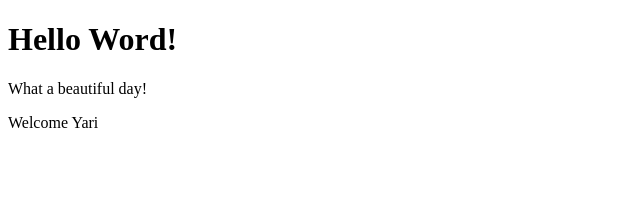
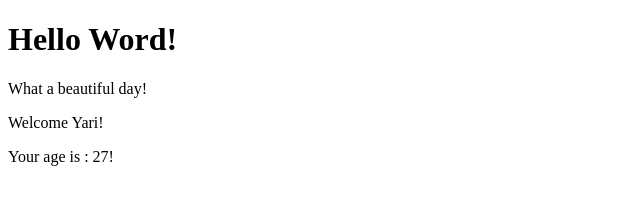
Before and after one commit to Yaricherchi7/React.js, a React (Create React App) app: page / in a window 1280 px wide. Shown: the top 216 px of the page, without its empty margins (0-640 px from the left). Built offline with nearby package versions, Linux system fonts and the light colour scheme.

Commit message:
es-12 svolto

```diff
--- a/src/App.js
+++ b/src/App.js
@@ -7,7 +7,7 @@
     render(){
         return <div>
             <HelloWord/>
-            <Welcome />
+            <Welcome name="Yari" age="27" />
         </div>
     }
 }
--- a/src/Welcome.js
+++ b/src/Welcome.js
@@ -3,11 +3,9 @@
 
 export class Welcome extends React.Component {
     render(){
-        return <p> Welcome {this.props.name}</p>
+        return <div>
+        <p> Welcome {this.props.name}!</p>
+        <p> Your age is : {this.props.age}!</p>
+        </div>
     }
 }
-
-
-Welcome.defaultProps = {
-    name: "Yari"
-  }
```
